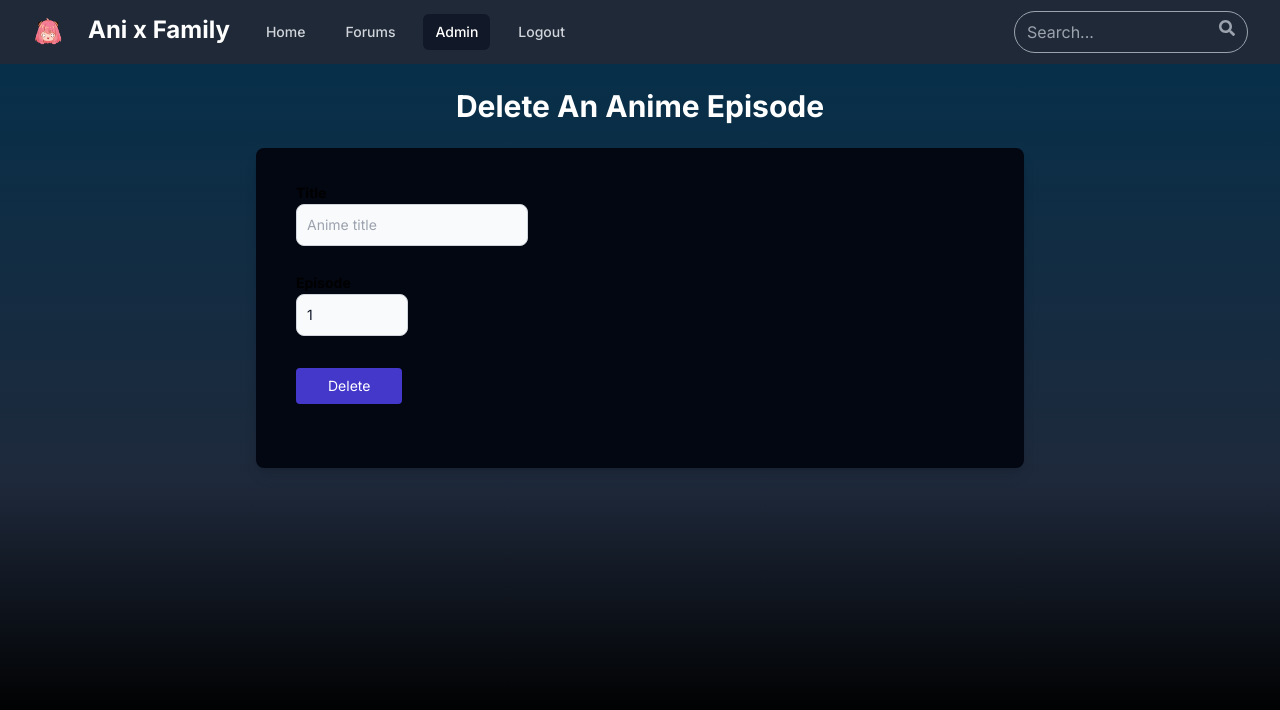
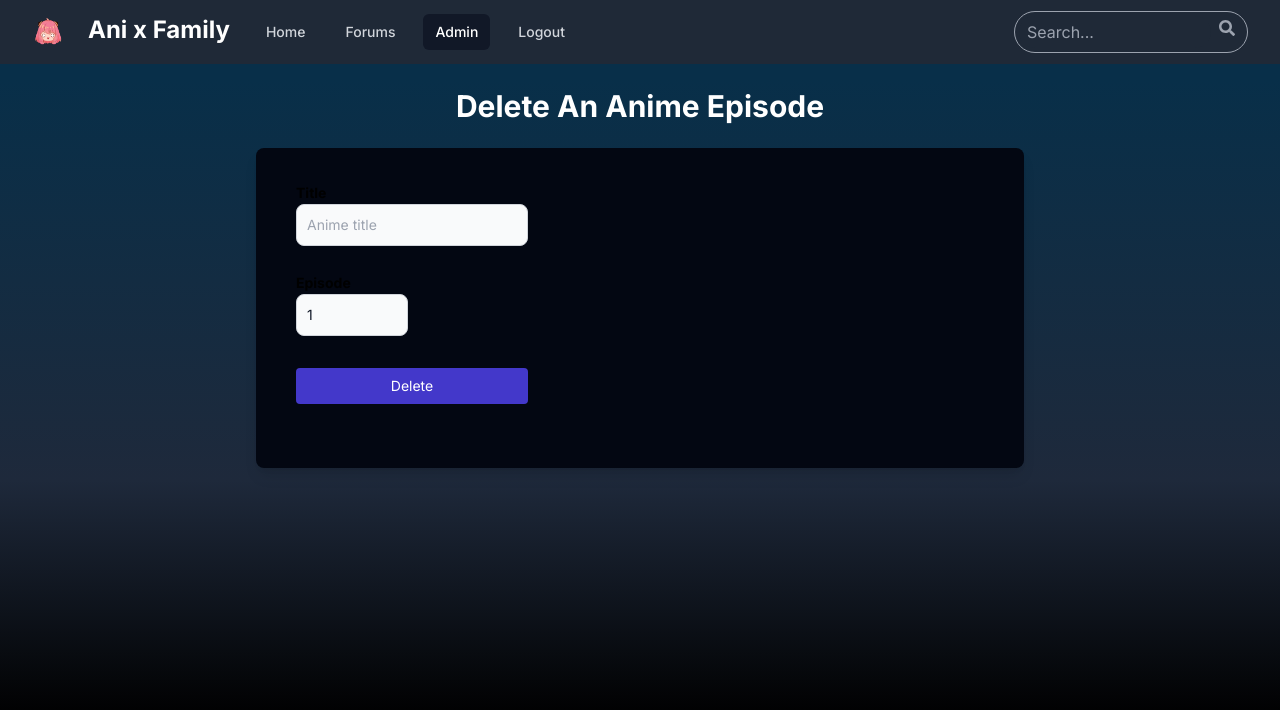
Before and after one commit to Bratah123/AniFam, a Next.js app in the folder src/: page /admin/delete in a window 1280 px wide. Shown: the top 710 px of the page. Built offline with nearby package versions, Linux system fonts and the light colour scheme.

Commit message:
FEAT: Add parameter tooltips to all admin tools

```diff
--- a/src/app/admin/delete/page.tsx
+++ b/src/app/admin/delete/page.tsx
@@ -8,6 +8,7 @@ export default function AdminDelete() {
     const [title, setTitle] = useState('');
     const [episode, setEpisode] = useState('1');
 
+    const [focusedDescription, setFocusedDescription] = useState('');
 
     async function onDelete(event : FormEvent<HTMLFormElement>) {
         event.preventDefault();
@@ -22,21 +23,35 @@ export default function AdminDelete() {
             alert(data.message);
         }
     }
+
+    function onTitleFocus() {
+        setFocusedDescription('Title: provide the name of an anime that currently exists in the Ani x Family database (Non-case sensitive).');
+    }
+
+    function onEpisodeFocus() {
+        setFocusedDescription('Episode: provide the episode number of the anime episode you are deleting.');
+    }
+
     return (
         <div
             className="h-screen bg-gradient-to-t from-black from-10% via-slate-800 via-40% to-sky-950 to-90% bg-scroll space-y-6">
             <Navbar isAdmin={true} onAdmin={true} onHome={false} onForums={false}/>
             <h1 className="text-3xl font-bold text-center text-white">Delete An Anime Episode</h1>
             <form onSubmit={onDelete} className="mx-auto max-w-screen-md rounded-lg bg-gray-950 px-5 py-8 shadow-lg md:px-10 ">
-                <InputField label="Title" placeholder="Anime title" value={title} type="text" required={true}
+            <div className='flex'>
+                    <div className='flex flex-col'>
+                        <InputField label="Title" placeholder="Anime title" value={title} type="text" required={true} onFocus={onTitleFocus}
                                     onChange={(e) => setTitle(e.target.value)}/>
                         <br></br>
-                <InputField label="Episode" placeholder="Episode number" value={episode} type="number" required={true}
+                        <InputField label="Episode" placeholder="Episode number" value={episode} type="number" required={true} onFocus={onEpisodeFocus}
                                     min={1} max={99999} onChange={(e) => setEpisode(e.target.value)}/>
                         <button
                             className="my-8 rounded bg-indigo-700 px-8 py-2 text-sm text-white transition duration-150 ease-in-out hover:bg-indigo-600 focus:outline-none focus:ring-2 focus:ring-indigo-700 focus:ring-offset-2">
                             Delete
                         </button>
+                    </div>
+                    <h1 className='text-2xl text-center text-white'>{focusedDescription}</h1>
+                </div>
             </form>
         </div>
     );
--- a/src/app/admin/upload_episode/page.tsx
+++ b/src/app/admin/upload_episode/page.tsx
@@ -11,6 +11,8 @@ export default function AdminUploadEpisode() {
 
     // Add another attribute that will store the video file with type File
     const [videoFile, setVideoFile] = useState<File | null>(null);
+
+    const [focusedDescription, setFocusedDescription] = useState('');
 
     async function onUpload(event : FormEvent<HTMLFormElement>) {
         event.preventDefault();
@@ -26,16 +28,27 @@ export default function AdminUploadEpisode() {
             alert(data.message);
         }
     }
+
+    function onTitleFocus() {
+        setFocusedDescription('Title: provide the name of an anime that currently exists in the Ani x Family database (Non-case sensitive).');
+    }
+
+    function onEpisodeFocus() {
+        setFocusedDescription('Episode: provide the episode number of the anime episode you are uploading.');
+    }
+
     return (
         <div
             className="h-screen bg-gradient-to-t from-black from-10% via-slate-800 via-40% to-sky-950 to-90% bg-scroll space-y-6">
             <Navbar isAdmin={true} onAdmin={true} onHome={false} onForums={false}/>
             <h1 className="text-3xl font-bold text-center text-white">Upload Anime Episode (To Existing Animes)</h1>
             <form onSubmit={onUpload} className="mx-auto max-w-screen-md rounded-lg bg-gray-950 px-5 py-8 shadow-lg md:px-10 ">
-                <InputField label="Title" placeholder="Anime title" value={title} type="text" required={true}
+            <div className='flex'>
+                    <div className='flex flex-col'>
+                        <InputField label="Title" placeholder="Anime title" value={title} type="text" required={true} onFocus={onTitleFocus}
                                     onChange={(e) => setTitle(e.target.value)}/>
                         <br></br>
-                <InputField label="Episode" placeholder="Episode number" value={episode} type="number" required={true}
+                        <InputField label="Episode" placeholder="Episode number" value={episode} type="number" required={true} onFocus={onEpisodeFocus}
                                     min={1} max={99999} onChange={(e) => setEpisode(e.target.value)}/>
                         <br></br>
                         <InputField label="Video File (spy.mp4)" placeholder="Upload Video" value={file} type="file" required={true} accept="video/mp4"
@@ -51,6 +64,9 @@ export default function AdminUploadEpisode() {
                             className="my-8 rounded bg-indigo-700 px-8 py-2 text-sm text-white transition duration-150 ease-in-out hover:bg-indigo-600 focus:outline-none focus:ring-2 focus:ring-indigo-700 focus:ring-offset-2">
                             Upload
                         </button>
+                    </div>
+                    <h1 className='text-2xl text-center text-white'>{focusedDescription}</h1>
+                </div>
             </form>
         </div>
     );
```
Lines whose indentation alone changed are shown as unchanged.
